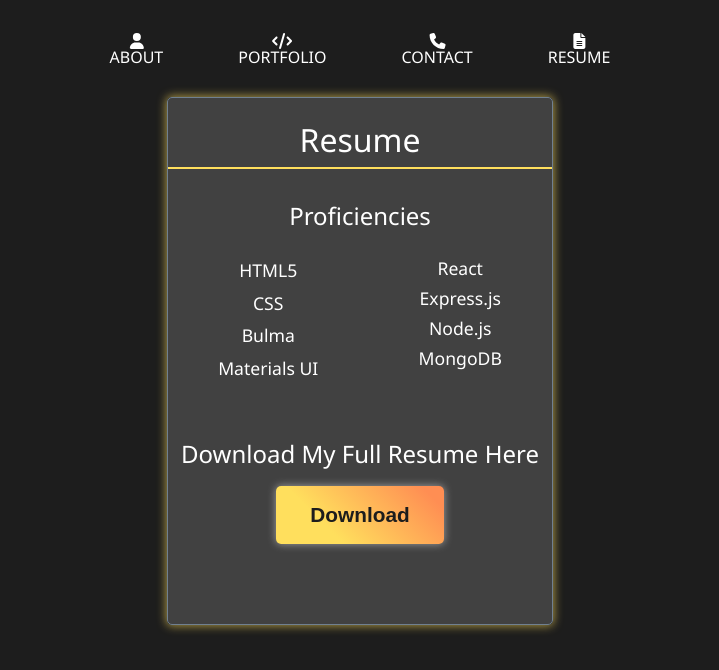
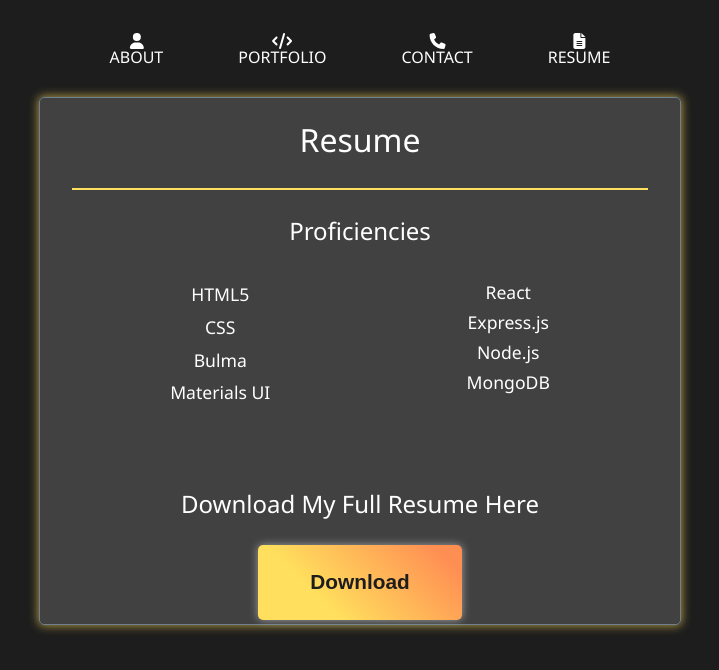
Before and after one commit to MackenzieJoyce/Portfolio, a React (Create React App) app: page /resume in a window 1280 px wide. Shown: the top 670 px of the page, without its empty margins (280-999 px from the left). Built offline with nearby package versions, Linux system fonts and the light colour scheme.

Commit message:
styled the titles on laptop view to not have the border and spacing, moving it to the content.

```diff
--- a/src/index.css
+++ b/src/index.css
@@ -51,9 +51,9 @@ p {
   line-height: 1.6rem;
 }
 
-p + p {
+/* p + p {
   margin-top: 1.5rem;
-}
+} */
 
 li {
   margin: 15% 0;
@@ -110,7 +110,6 @@ img {
 .contentEntire {
   width: 70%;
   height: 500px;
-  /* min-height: 480px; */
   padding-top: 2%;
   background: var(--middle);
   text-align: center;
@@ -120,7 +119,7 @@ img {
 }
 
 .contentLittle {
-  width: 30%;
+  width: 50%;
   height: 500px;
   min-width: fit-content;
   padding-top: 2%;
@@ -131,15 +130,24 @@ img {
   box-shadow: var(--boxShadow);
 }
 
+.squareContent {
+  margin: 5% 5% 0 5%;
+  border-top: 2px solid var(--pop1);
+}
+
+.squareContent p {
+  padding-top: 8%;
+}
+
 .contentIndiv {
   width: 40%;
 }
 
 .title {
   text-align: center;
-  margin-bottom: 9%;
-  padding-bottom: 3%;
-  border-bottom: 2px solid var(--pop1);
+  /* margin-bottom: 5%; */
+  /* padding-bottom: 3%; */
+  /* border-bottom: 2px solid var(--pop1); */
 }
 
 
--- a/src/pages/About.js
+++ b/src/pages/About.js
@@ -29,17 +29,19 @@ const About = () => {
       </div>
       <div className="contentIndiv">
         <h2 className="title aboutTitle">Front-End Web Developer</h2>
+        <div className='squareContent'>
           <p>
-          I am a recent graduate of a full-stack coding bootcamp. My strong suit
-          is creating web apps that are clean and simple, yet still have
+            I am a recent graduate of a full-stack coding bootcamp. My strong
+            suit is creating web apps that are clean and simple, yet still have
             character and draw people in.
           </p>
           <p>
-          Moving forward, I will be honing my skills in front-end frameworks and
-          libraries, and continuing my practice in back-end development. I am
-          looking for work, so please feel free to meesage me regarding
+            Moving forward, I will be honing my skills in front-end frameworks
+            and libraries, and continuing my practice in back-end development. I
+            am looking for work, so please feel free to meesage me regarding
             opportunities... Or just say hi!
           </p>
+        </div>
       </div>
     </div>
   );
--- a/src/pages/Contact.js
+++ b/src/pages/Contact.js
@@ -46,7 +46,7 @@ const Contact = () => {
         <h3 className="title contactTitle" style={styles.title}>
           Get In Touch
         </h3>
-        <div className="contactList" style={styles.list}>
+        <div className="contactList squareContent" style={styles.list}>
           <div className="contactEmailMe" style={styles.emailMe}>
             {/* <Link to="/contact/email"> */}
             <a
--- a/src/pages/Resume.js
+++ b/src/pages/Resume.js
@@ -31,7 +31,7 @@ const Resume = () => {
       <h3 className="title resumeTitle" style={styles.underlineSmaller}>
         Resume
       </h3>
-      <div className='resumeContent'>
+      <div className='resumeContent squareContent'>
         <h4 className='resumeSubTitle' style={styles.subTitle}>Proficiencies</h4>
         <ul className='resumeUl' style={styles.ul}>
           <div>
```
Lines whose indentation alone changed are shown as unchanged.
